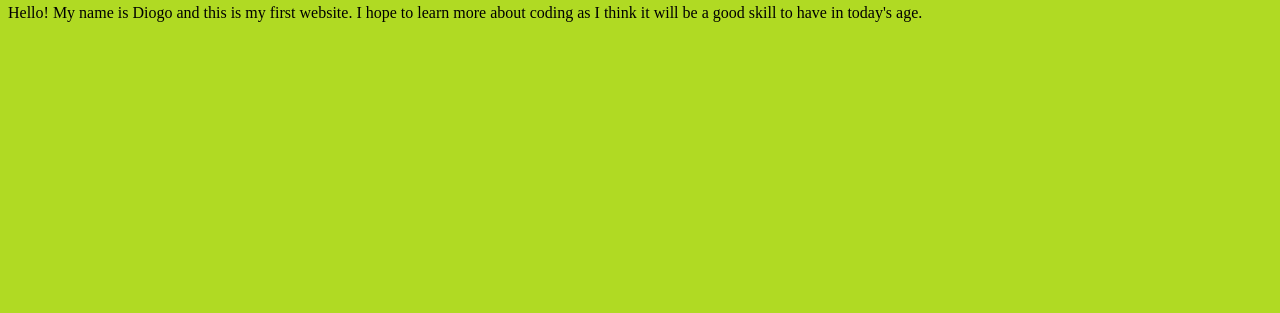
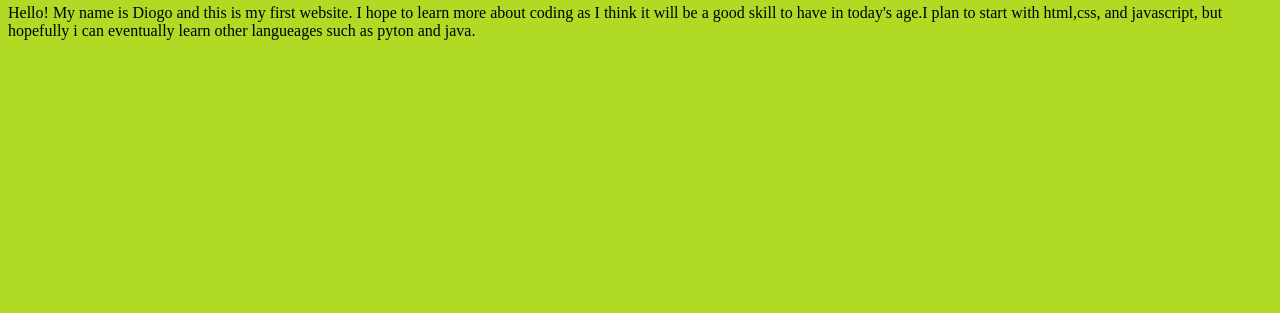
Before and after one commit to doggy258/doggy258.github.io, a plain HTML site: page index.html in a window 1280 px wide. Shown: the part 487-800 px from the top of the page. Drawn offline with Linux system fonts and the light colour scheme.

Commit message:
Update index.html

```diff
--- a/index.html
+++ b/index.html
@@ -2,8 +2,11 @@
 <html>
     <head>
         <meta charset="utf-8">
+
         <title>Diogo's Fun House</title>
+
         <link rel="stylesheet" type="text/css" href="style.css">
+
         </head>
     <body>
         <h1>Diogo's CSC 106 Portfolio</h1>
@@ -14,6 +17,7 @@
 
         <h2>My Very First Website!</h2>
         <table id="nav-table">
+
             <thead>
                 <tr>
                     <th td="nav-td"> <a target="_blank" href=https://doggy258.github.io/index.html> <img src="home.png"> </a> </th>
@@ -27,6 +31,6 @@
                 </tr>
             </thead>
         </table>
-        <p> Hello! My name is Diogo and this is my first website. I hope to learn more about coding as I think it will be a good skill to have in today's age.</p>
+        <p> Hello! My name is Diogo and this is my first website. I hope to learn more about coding as I think it will be a good skill to have in today's age.I plan to start with html,css, and javascript, but hopefully i can eventually learn other langueages such as pyton and java.</p>
     </body>
 </html>
```
